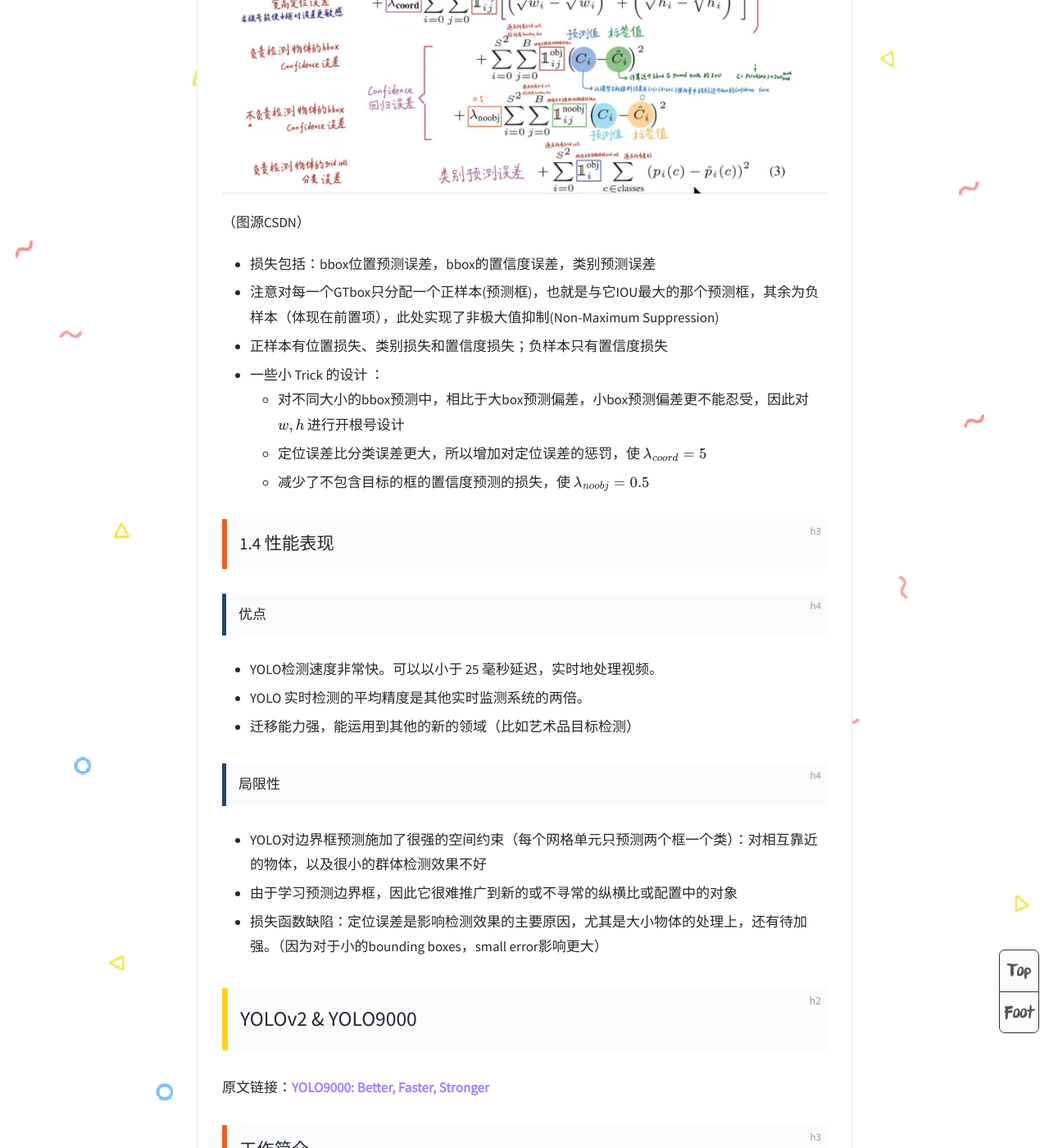
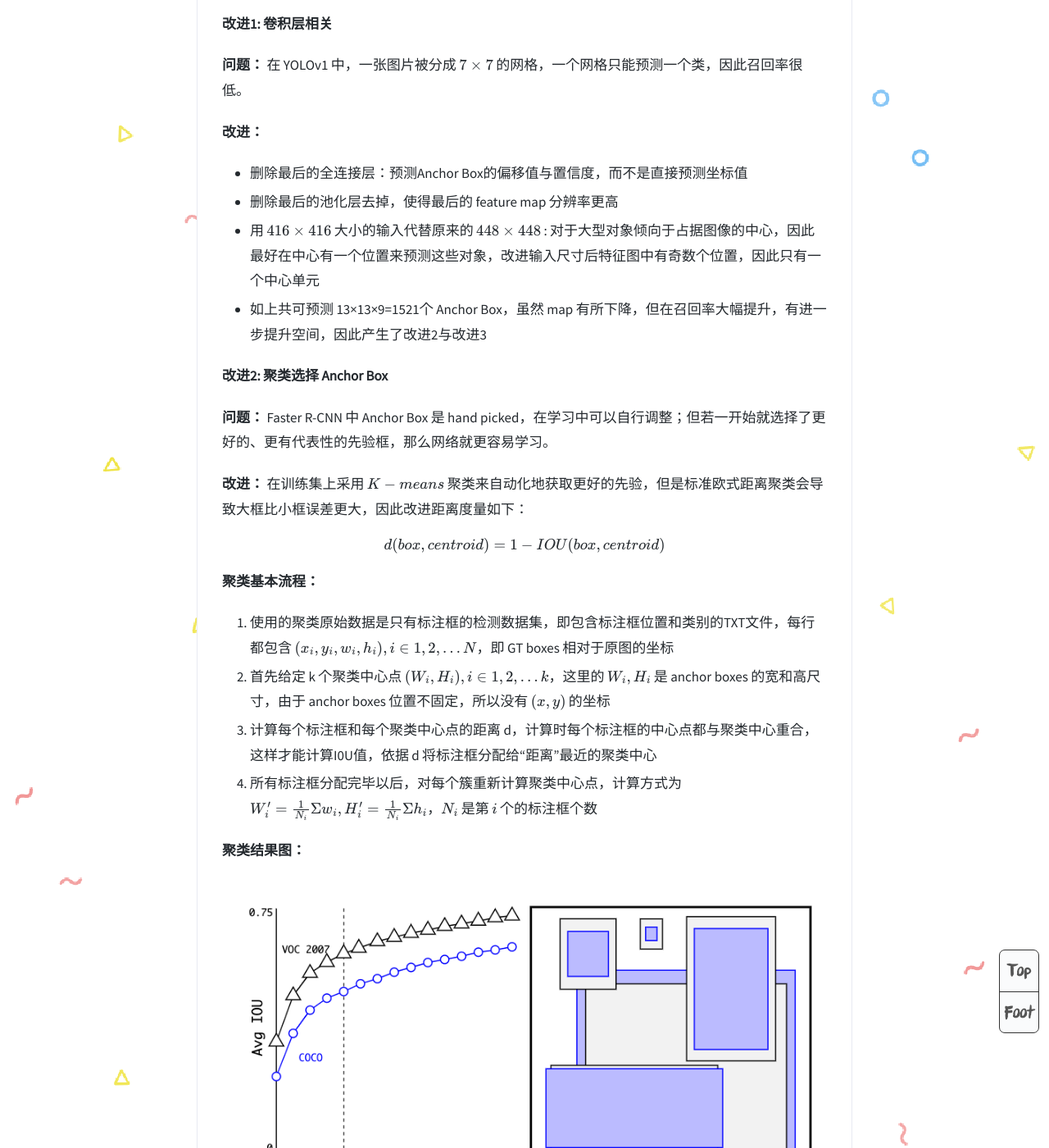
Before and after one commit to MatthewMaxy/MatthewMaxy.github.io, a Jekyll site: the page built from _posts/2024-04-11-Yolo copy.md, in a window 1280 px wide and 1400 px high, scrolled down 3157 px. Shown: the whole window at 82% size. Built offline with Jekyll 4.4.1, drawn with Linux system fonts in a browser that asks for light colours; formulas are drawn with MathJax 3; comment, search, counter and statistics services are not loaded; some of the changed text lies outside the part shown.

Commit message:
update structure

```diff
--- a/_posts/2024-04-11-Yolo.md
+++ b/_posts/2024-04-11-Yolo copy.md
@@ -1,11 +1,11 @@
 ---
 layout: post
-title:  "计算机视觉 - Yolo系列"
+title:  "计算机视觉 - Yolo系列（YOLOv2）"
 date:   2024-04-12 00:09:41 +0800
 tags:   ComputerVision YOLO ObjectDetection
 color: rgb(70,170,224)
 cover: '../assets/Blogs/Yolo/title.jpg'
-subtitle: 'Yolo系列的论文解读与项目实战（更新中）'
+subtitle: 'Yolo系列论文-YOLOv2'
 ---
 <head>
     <script src="https://cdn.mathjax.org/mathjax/latest/MathJax.js?config=TeX-AMS-MML_HTMLorMML" type="text/javascript"></script>
@@ -19,73 +19,6 @@
         });
     </script>
 </head>
-
-## YOLOv1
-
-原文链接：[You Only Look Once: Unified, Real-Time Object Detection](https://arxiv.org/pdf/1506.02640.pdf)
-
-### 工作简介
-
-以前的工作大多采用 two-stage 的方法，几乎难以实现实时检测，而 Yolo 是一个可以实现端到端训练的目标检测新范式。
-
-Yolo 将对象检测框架定义为对边界框和类概率的回归问题，单个神经网络在一次评估中直接从完整图像预测边界框和类概率。
-
-### 网络结构
-
-![Yolov1 Model](/assets/Blogs/Yolo/Yolov1-1.png)
-
-+ 网络架构是非常简单的CNN，整体仿照 GoogleNet 但省略了 Inception 模块，采用了更简单的 bottleneck ($1 \times 1$卷积)
-+ 预训练阶段采用 $224 \times 224$ 图像，转化为目标检测任务后采用 $448 \times 448 \times 3$ 的彩色图像作为输入
-+ 最后为两个全连接层，用于预测框的位置和置信度及类别概率
-+ 输出为 $7 \times 7 \times 30$ 的张量，后续具体介绍
-
-### 具体实现
-
-#### 检测方法优化（look once）
-
-![Yolov1 Detection](/assets/Blogs/Yolo/Yolov1-2.png)
-
-+ 图片划分为 $S \times S$ 个网格（文中 $S = 7$），如果某个物体的中心落在了该网格内，那么这个网格就来预测这个物体
-+ 每个网格预测 $B$ 个预测框（文中 $B= 2$）和这些框的置信度分数，即一个预测框包括 $(x, y, w, h, confidence)$ 五个值
-  + confidence 值为预测框和 GT 中任何一个 box 的 IOU
-+ 每个网格还要预测一个类别信息，对应 $C$ 个类的准确度（文中 $C = 20$）
-  + 类别概率是条件概率：$Pr(Class_i &#124; Object)$
-+ 在测试时，我们将条件类概率和单个框置信度预测相乘，这个分数体现了该类出现在框中的概率和预测框与对象的匹配程度，公式如下：
-
-\\[Pr(Class_i &#124; Object) \times Pr(Object) \times IOU_{pred}^{truth} = Pr(Class_i) \times IOU_{pred}^{truth} \\]
-
-上述分析可以知道，最后输出维度即为:
-
-$$S \times S \times ((w, h, x, y) * B + C) = 7 \times 7 \times (5 * 2 + 20)$$
-
-#### 损失函数设计
-
-![Yolov1 loss](/assets/Blogs/Yolo/Yolov1-3.png)
-
-（图源CSDN）
-
-+ 损失包括：bbox位置预测误差，bbox的置信度误差，类别预测误差
-+ 注意对每一个GTbox只分配一个正样本(预测框)，也就是与它IOU最大的那个预测框，其余为负样本（体现在前置项），此处实现了非极大值抑制(Non-Maximum Suppression)
-+ 正样本有位置损失、类别损失和置信度损失；负样本只有置信度损失
-+ 一些小 Trick 的设计 ：
-  + 对不同大小的bbox预测中，相比于大box预测偏差，小box预测偏差更不能忍受，因此对 $w, h$ 进行开根号设计
-  + 定位误差比分类误差更大，所以增加对定位误差的惩罚，使 $λ_{coord} = 5$
-  + 减少了不包含目标的框的置信度预测的损失，使 $λ_{noobj}=0.5$
-
-
-### 1.4 性能表现
-
-#### 优点
-
-+ YOLO检测速度非常快。可以以小于 25 毫秒延迟，实时地处理视频。
-+ YOLO 实时检测的平均精度是其他实时监测系统的两倍。
-+ 迁移能力强，能运用到其他的新的领域（比如艺术品目标检测）
-
-#### 局限性
-
-+ YOLO对边界框预测施加了很强的空间约束（每个网格单元只预测两个框一个类）：对相互靠近的物体，以及很小的群体检测效果不好
-+ 由于学习预测边界框，因此它很难推广到新的或不寻常的纵横比或配置中的对象
-+ 损失函数缺陷：定位误差是影响检测效果的主要原因，尤其是大小物体的处理上，还有待加强。（因为对于小的bounding boxes，small error影响更大）
 
 ## YOLOv2 & YOLO9000
 
```
